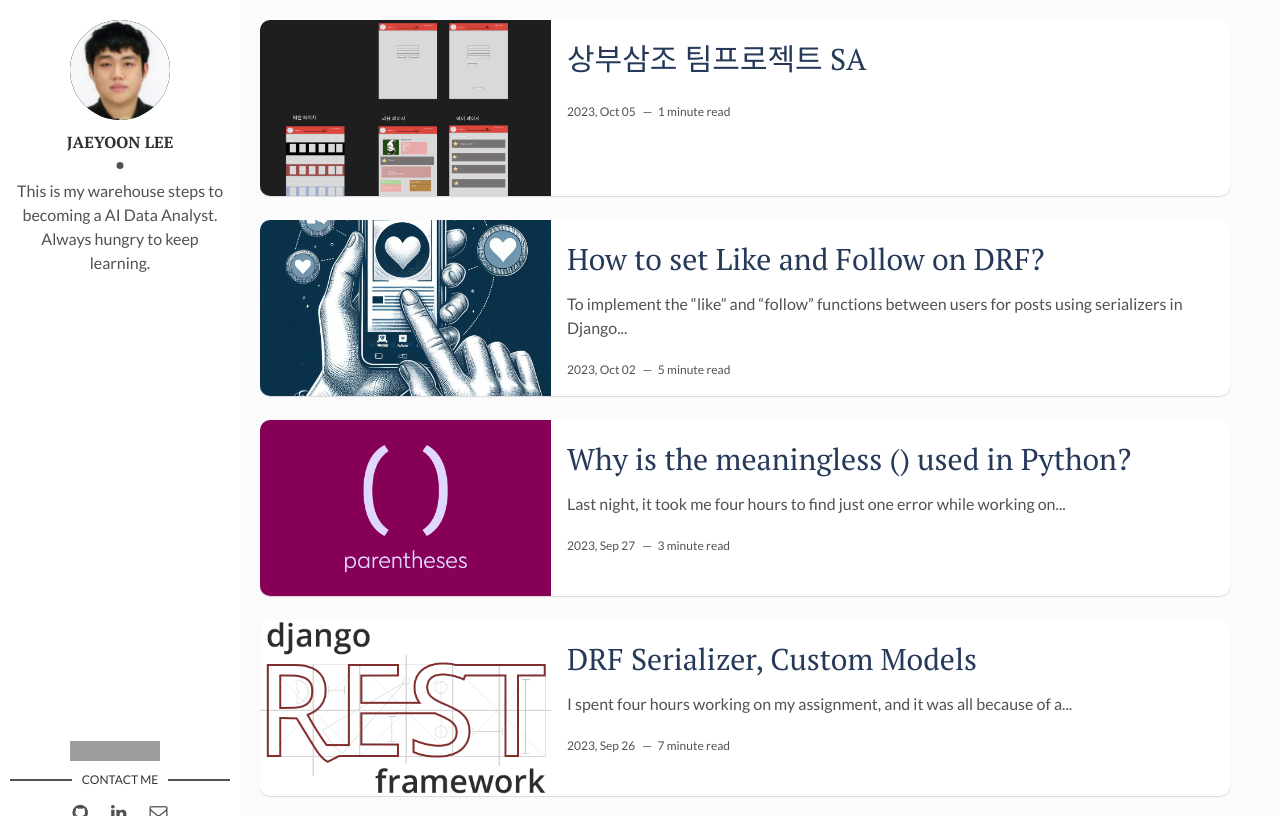
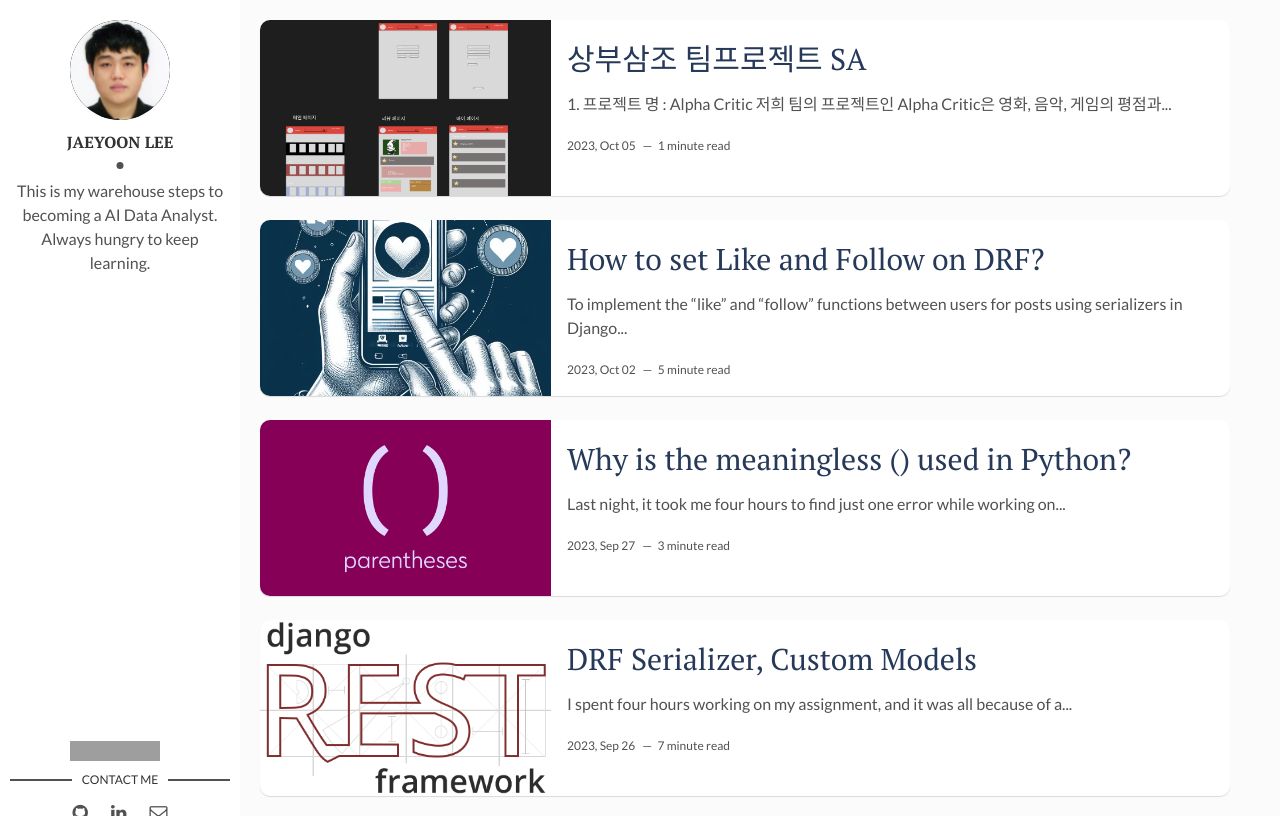
Before and after one commit to JaeYoonAI/JaeYoonAI.github.io, a Jekyll site: the page built from index.html, in a window 1280 px wide and 900 px high, cut to the strip 0-816 px from the top of the window. Built offline with Jekyll 4.4.1, drawn with Linux system fonts in a browser that asks for light colours; the list of posts is cut into pages by our own code; some of the changed lines change nothing that is shown; grey boxes are pictures that could not be loaded.

Commit message:
SA posting

```diff
--- a/_posts/2023-10-05-Team-Project-SA.md
+++ b/_posts/2023-10-05-Team-Project-SA.md
@@ -7,3 +7,47 @@
 fig-caption: # Add figcaption (optional)
 tags: [DRF, TeamProject, ReviewSite]
 ---
+
+<h1>1. 프로젝트 명 : Alpha Critic</h1>
+저희 팀의 프로젝트인 Alpha Critic은 영화, 음악, 게임의 평점과 간단한 리뷰를 남길 수 있는 서비스입니다.
+
+
+
+<h1>2. 와이어프레임</h1>
+
+<img src="/assets/img/PJSA.png" width="620" height="314">
+
+<h1>3. ERD 설계</h1>
+<img src="/assets/img/ERD_3b3j.png" width="620" height="314">
+
+
+<h1>4. 개발해야 하는 기능, API 명세</h1>
+1. 회원기능
+   1. 내가 리뷰한 목록 보기
+   2. jwt토큰 이용해서 login 및 인증하기
+2. 리뷰
+   1. CRUD 기능
+   2. 별점 기능
+3. 컨텐츠
+   1. 가능하다면 외부 API에서 최근 미디어 불러오기 (최근영화, 최근음악, 최근게임)
+   2. 리뷰평점의 평균값 나타내기
+   3. 작성된 리뷰 모두 보이기
+4. 프론트앤드
+   1. bootstrap 사용하여 UI 만들기
+5. 추가기능
+   1. 작성된 리뷰에서 좋아요 표시
+   2. AWS 배포하기
+   3. 리뷰를 검색하는 기능
+
+
+| 기능             | Method | URL                  | Request                         | Response                        |
+|------------------|--------|----------------------|---------------------------------|----------------------------------|
+| 회원가입      | POST   | /users           | email, nickname, password    | 201 Created, 400 Bad Request    |
+| 마이페이지 조회 | GET    | /users/{id}      | 없음                            | 200 OK, 404 Not Found           |
+| 회원 탈퇴      | DELETE | /users/{id}      | 없음                            | 204 No Content, 404 Not Found   |
+| 내가 작성한 리뷰 조회 | GET    | /users/{id}/reviews/{id}      | 없음                      | 200 OK, 404 Not Found           |
+| 리뷰 작성 | POST    | /users/{id}/reviews      | 없음                      | 201 Created, 400 Bad Request           |
+| 리뷰 수정 | POST    | /users/{id}/reviews/{id}      | 없음                      | 200 OK, 400 Bad Request           |
+| 리뷰 삭제 | POST    | /users/{id}/reviews/{id}      | 없음                      | 204 No Content, 404 Not Found           |
+| 메인페이지 모든 컨텐츠 조회 | GET    | /contents           | 없음                 | 200 OK, 404 Not Found           |
+| 상세 컨텐츠 조회 | GET    | /contents/{id}           | 없음                 | 200 OK, 404 Not Found           |
```
Also changed, not shown: assets/img/ERD_3b3j.png (added).
